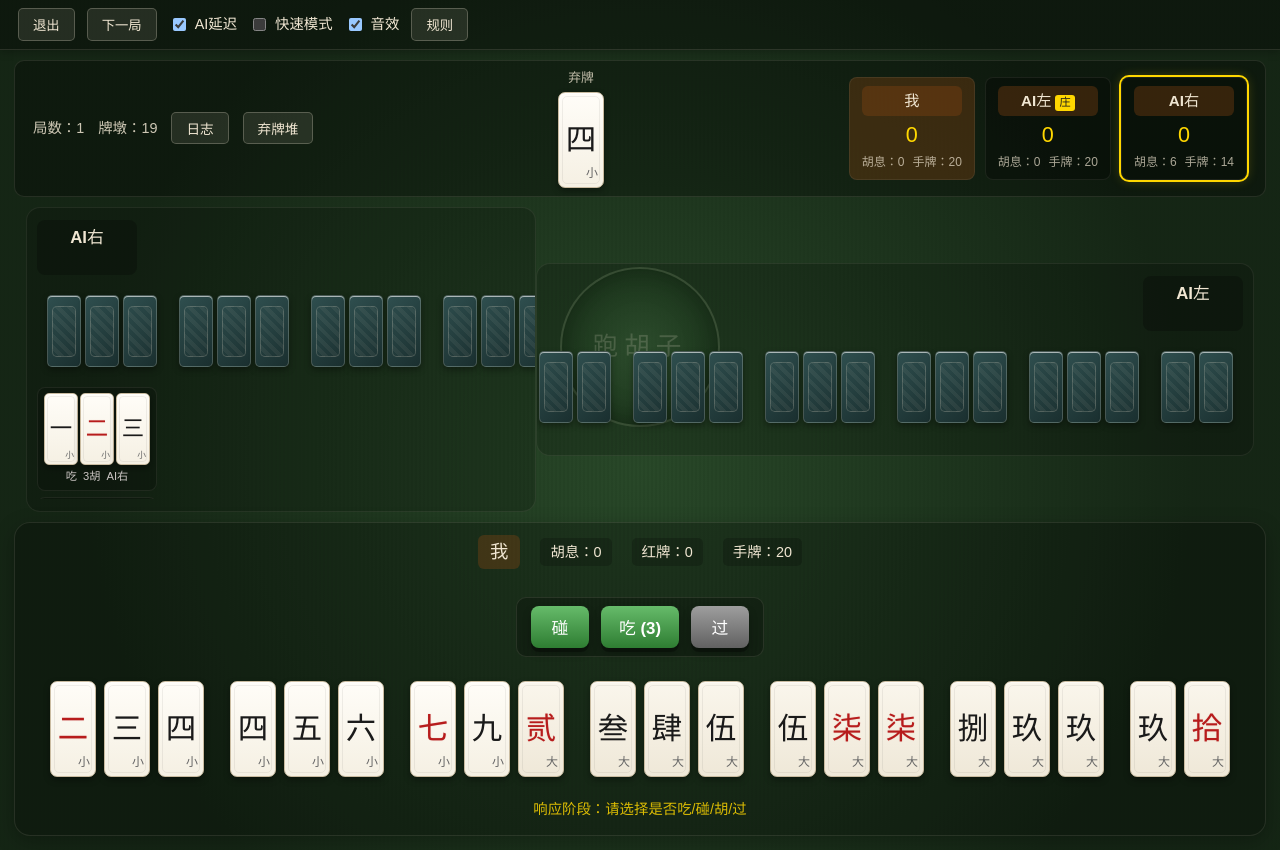
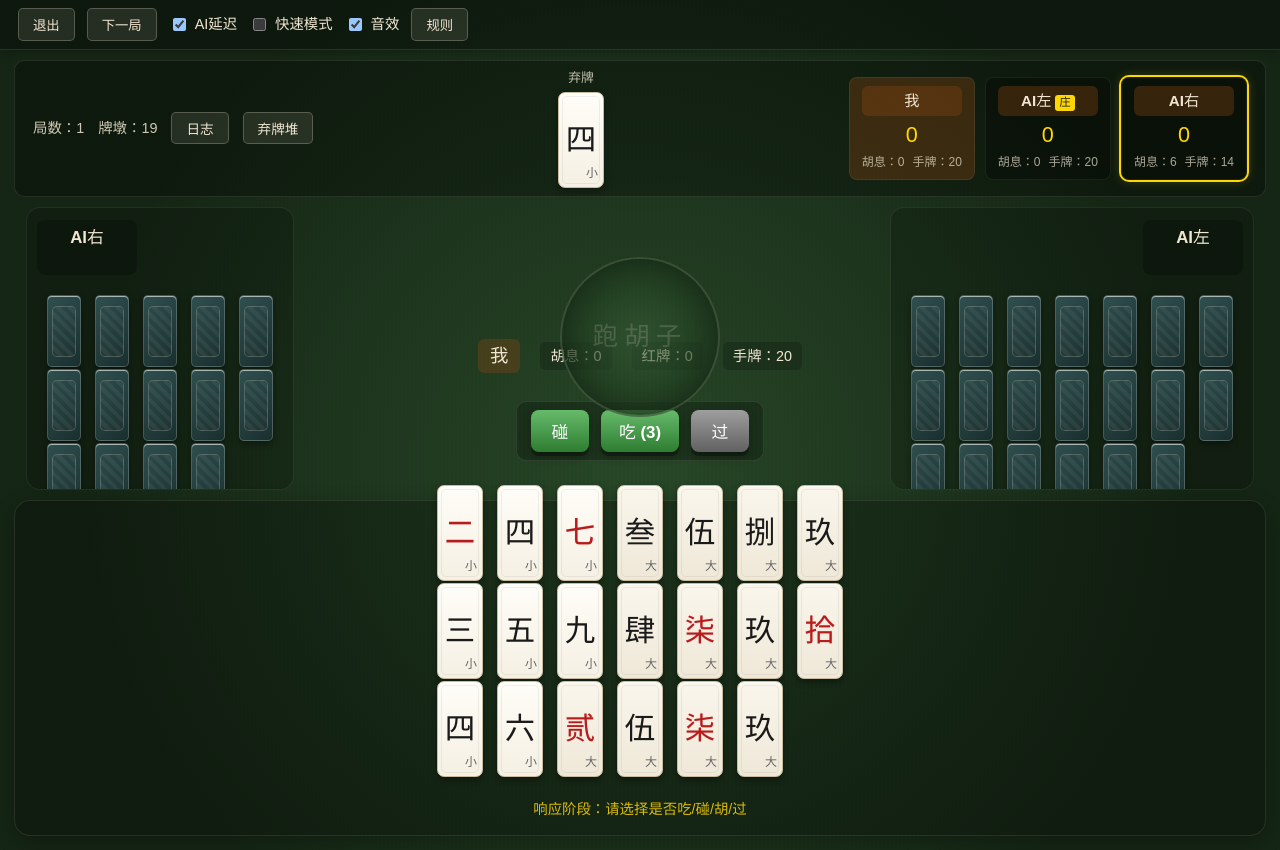
Before and after one commit to wusiration/paohuzi, a React (Vite) app: page / in a window 1280 px wide. Both pictures are taken after a click on the button "开始游戏". Built offline with nearby package versions, Linux system fonts and the light colour scheme.

Commit message:
ui: 玩家手牌一坎竖排展示

```diff
--- a/src/App.css
+++ b/src/App.css
@@ -411,14 +411,21 @@ body {
 /* 手牌 */
 .hand {
   display: flex;
-  gap: 8px;
+  gap: 14px;
   justify-content: center;
   padding: 10px;
   flex-wrap: nowrap;
 }
 
 .hand-compact {
-  gap: 4px;
+  gap: 6px;
+}
+
+.hand-kan {
+  display: flex;
+  flex-direction: column;
+  gap: 2px;
+  align-items: center;
 }
 
 .hand-draggable .hand-card-slot {
@@ -433,10 +440,6 @@ body {
   display: flex;
   align-items: center;
   justify-content: center;
-}
-
-.hand-group-gap {
-  margin-left: 18px;
 }
 
 /* 牌张 */
--- a/src/components/Hand.tsx
+++ b/src/components/Hand.tsx
@@ -1,6 +1,6 @@
 import type { Card as CardType } from '../core/types';
 import { Card } from './Card';
-import { useState, useEffect } from 'react';
+import { useState, useEffect, useMemo } from 'react';
 
 interface HandProps {
   cards: CardType[];
@@ -12,6 +12,14 @@ interface HandProps {
   small?: boolean;
   dealing?: boolean;
   onReorder?: (cards: CardType[]) => void;
+}
+
+function groupByThree(cards: CardType[]): CardType[][] {
+  const groups: CardType[][] = [];
+  for (let i = 0; i < cards.length; i += 3) {
+    groups.push(cards.slice(i, i + 3));
+  }
+  return groups;
 }
 
 export function Hand({
@@ -28,10 +36,11 @@ export function Hand({
   const [orderedCards, setOrderedCards] = useState<CardType[]>(cards);
   const [dragId, setDragId] = useState<string | null>(null);
 
-  // 当外部手牌变化时，重置内部顺序（保持与游戏状态同步）
   useEffect(() => {
     setOrderedCards(cards);
   }, [cards]);
+
+  const flatIndexOf = (cardId: string) => orderedCards.findIndex((c) => c.id === cardId);
 
   const handleDragStart = (card: CardType) => {
     if (disabled || hidden || !onReorder) return;
@@ -42,8 +51,8 @@ export function Hand({
     if (!dragId || dragId === targetCard.id || disabled || hidden || !onReorder) return;
     e.preventDefault();
 
-    const fromIndex = orderedCards.findIndex((c) => c.id === dragId);
-    const toIndex = orderedCards.findIndex((c) => c.id === targetCard.id);
+    const fromIndex = flatIndexOf(dragId);
+    const toIndex = flatIndexOf(targetCard.id);
     if (fromIndex === -1 || toIndex === -1) return;
 
     const newCards = [...orderedCards];
@@ -57,12 +66,19 @@ export function Hand({
     setDragId(null);
   };
 
+  const groups = useMemo(() => groupByThree(orderedCards), [orderedCards]);
+  let cardIndex = 0;
+
   return (
-    <div className={`hand ${small ? 'hand-compact' : ''} ${onReorder && !hidden ? 'hand-draggable' : ''}`}>
-      {orderedCards.map((card, index) => (
+    <div className={`hand ${onReorder && !hidden ? 'hand-draggable' : ''}`}>
+      {groups.map((group, groupIndex) => (
+        <div key={`kan-${groupIndex}`} className="hand-kan">
+          {group.map((card) => {
+            const index = cardIndex++;
+            return (
               <div
                 key={card.id}
-          className={`hand-card-slot ${index > 0 && index % 3 === 0 ? 'hand-group-gap' : ''}`}
+                className="hand-card-slot"
                 draggable={!!onReorder && !hidden && !disabled}
                 onDragStart={() => handleDragStart(card)}
                 onDragOver={(e) => handleDragOver(e, card)}
@@ -83,6 +99,9 @@ export function Hand({
                   style={{ animationDelay: dealing ? `${index * 40}ms` : undefined }}
                 />
               </div>
+            );
+          })}
+        </div>
       ))}
     </div>
   );
```
Lines whose indentation alone changed are shown as unchanged.
